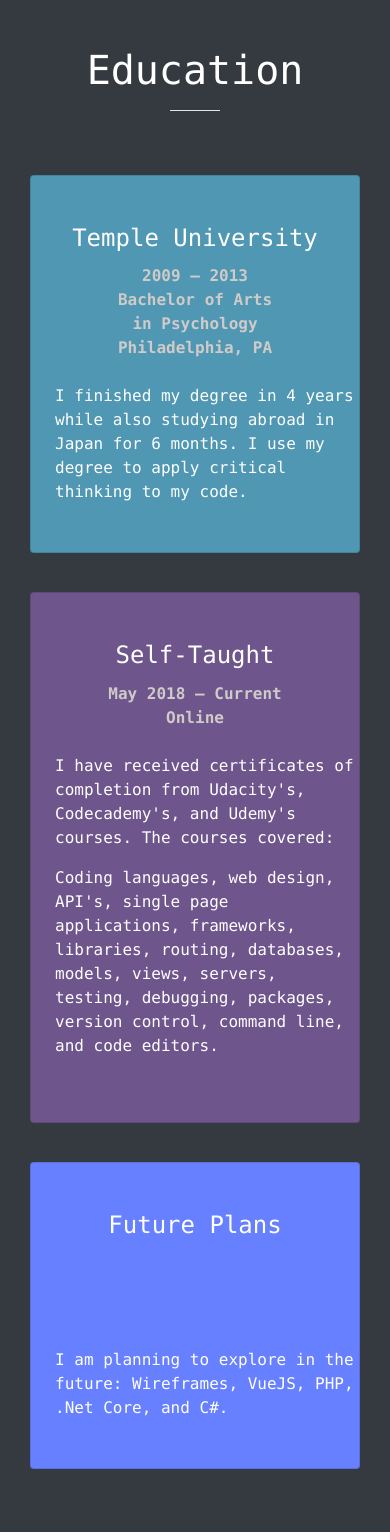
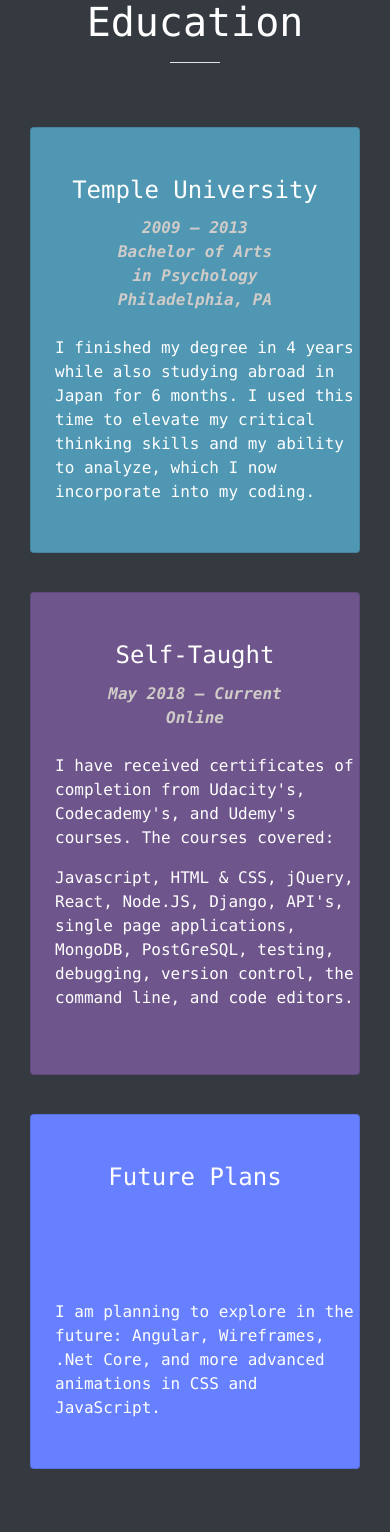
Before and after one commit to Purcell-Kevingithub/PersonalWebsite-project, a Django app: page / in a window 390 px wide. Shown: the part 2742-4282 px from the top of the page. Run offline with Django 3.2, Linux system fonts and the light colour scheme; data that the repository does not hold is empty; some libraries are stand-ins or nearby versions.

Commit message:
fixed responsive body text for blogs, updated resume, changed biography, and updated education.

```diff
--- a/jobs/templates/jobs/home.html
+++ b/jobs/templates/jobs/home.html
@@ -13,6 +13,12 @@
 
   <!-- custom CSS internal -->
   <style>
+
+  @media (min-width: 992px){
+    .card-body-big{
+      height: 200px;
+    }
+  }
 
   body {
     padding-top: 30px;
@@ -217,13 +223,13 @@
             <hr color="black" width=15% />
             <div class="bg-primary mx-auto col-mb-3" ></div>
             <p class="text-dark text-left" style="text-indent: 7em;">
-              I'm a self-taught developer based in Hamilton, NJ currently pursuing an entry level developer position. My personal philosophy is that I am a student for life and for me this means always searching for learning opportunities. After realizing I was unhappy with my current job direction, I began searching for a new career path that would allow me to exercise my philosophy more often. After running my first program, I knew I had found the right path.
+              I'm based in Hamilton, NJ currently volunteering at Greentool as a Front-End Web Developer. My personal philosophy is that I am a student for life and for me this means always searching for learning opportunities. After realizing my previous career direction lacked this chance to grow, I began searching for a solution. But after coding my first web page, I knew I had found the right path.
             </p>
             <p class=" text-dark text-left" style="text-indent: 7em;">
-              The first couple of projects I created were simple ranging from a Body Mass Index calculator to a web scraper. Since then, I have transitioned to more complex apps such as my personal website, a weather based app connected to a geolocation API and a weather API, and more recently a chat-app where the users can join private chat rooms.
+              The first couple of projects I created were simple ranging from a Body Mass Index calculator to a web scraper. Since then, as I have transitioned to more complex apps such as my personal website and a weather app based on geolocation API, I have realized the endless possibilities for a career as a Web Developer.
             </p>
             <p class="text-dark text-left" style="text-indent: 7em;">
-              Ultimately, I am determined to join a company where I can synthesize my skills with other like-minded individuals to create remarkable code. Programming can be difficult at times with seemingly complex problems, but the feeling of success when discovering a solution drives me to work harder and harder.
+              Ultimately, I am seeking full time employment at a company where I can synthesize my skills with other like-minded individuals to create remarkable code. Programming can be difficult at times with seemingly complex problems, but the feeling of success after discovering a solution drives me to work harder and harder.
            </p>
            <br/>
          </div>
@@ -400,10 +406,10 @@
         <div class="card text-center card-bg-1 py-5 mt-4" id="card-setting">
             <div class="card-block">
                 <h4 class="card-title card-title-first">Temple University</h4>
-                <span class="font-weight-bold card-title-second">2009 &mdash; 2013 <br/>Bachelor of Arts<br/> in Psychology<br/>Philadelphia, PA</span>
+                <span class="font-weight-bold card-title-second"><i>2009 &mdash; 2013 <br/>Bachelor of Arts<br/> in Psychology<br/>Philadelphia, PA</i></span>
 
                 <p class="card-text text-left pl-4 card-title-third">
-                    <br/>I finished my degree in 4 years while also studying abroad in Japan for 6 months. I use my degree to apply critical thinking to my code.
+                    <br/>I finished my degree in 4 years while also studying abroad in Japan for 6 months. I used this time to elevate my critical thinking skills and my ability to analyze, which I now incorporate into my coding.
                 </p>
             </div>
         </div>
@@ -413,11 +419,11 @@
         <div class="card text-center card-bg-2 py-5 mt-4" id="card-setting">
             <div class="card-block">
                 <h4 class="card-title card-title-first">Self-Taught</h4>
-                <span class="font-weight-bold card-title-second">May 2018 &mdash; Current <br/> Online </span>
+                <span class="font-weight-bold card-title-second"><i>May 2018 &mdash; Current<br/> Online </i></span>
                 <p class="card-text text-left pl-4 card-title-third">
                     <br/>I have received certificates of completion from Udacity's, Codecademy's, and Udemy's courses. The courses covered:<br/></p>
                 <p class="text-left pl-4 card-title-third">
-                  Coding languages, web design, API's, single page applications, frameworks, libraries, routing, databases, models, views, servers, testing, debugging, packages, version control, command line, and code editors.
+                  Javascript, HTML & CSS, jQuery, React, Node.JS, Django, API's, single page applications, MongoDB, PostGreSQL, testing, debugging, version control, the command line, and code editors.
                 </p>
             </div>
         </div>
@@ -433,7 +439,7 @@
                   <br/>
                   <br/>
                     I am planning to explore in the future:
-                    Wireframes, VueJS, PHP, .Net Core, and C#.
+                    Angular, Wireframes, .Net Core, and more advanced animations in CSS and JavaScript.
                 </p>
             </div>
         </div>
@@ -500,7 +506,7 @@
       <br/>
       <h5 id="app-description-titles">To-do App</h5>
       <h6 style="font-weight: bold;">(Requires Postman to interact with JSON objects and data.)</h6>
-      <a href="https://shrouded-eyrie-15738.herokuapp.com/">https://shrouded-eyrie-15738.herokuapp.com/</a>
+      <a href="https://github.com/Purcell-Kevingithub/Node-Todo-API">https://github.com/Purcell-Kevingithub/Node-Todo-API</a>
       <br/>
       <br/>
 
@@ -525,7 +531,7 @@
               <a href="{% url 'allblogs' %}">
               <img class="card-img-top" src="{{ job.image.url }}" height=200 width=300></img>
               </a>
-              <div class="card-body">
+              <div class="card-body card-body-big">
                 <p class="card-text">{{ job.summary }}</p>
               </div>
             </div>
```
Also changed, not shown: 1 other file.
